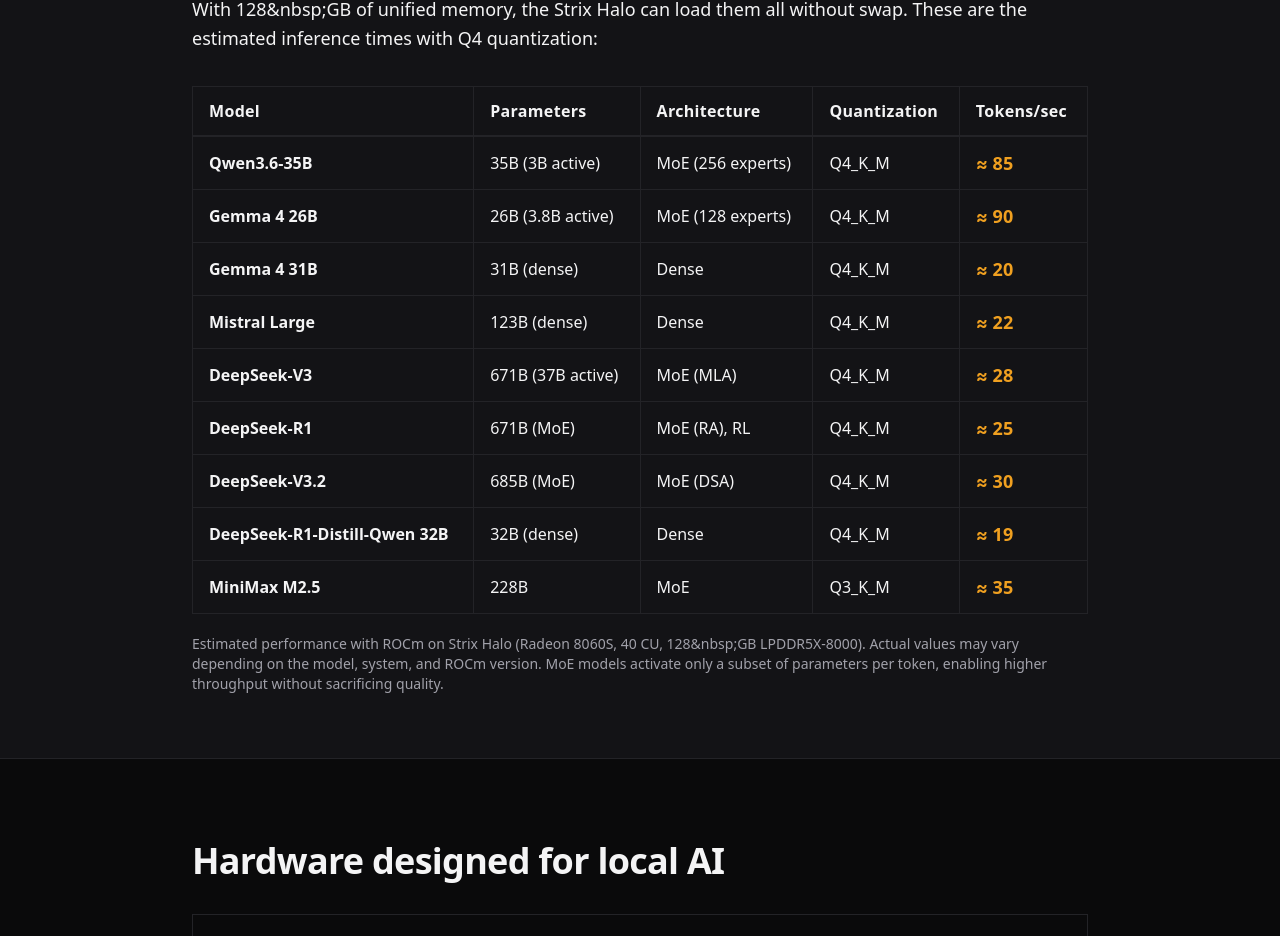
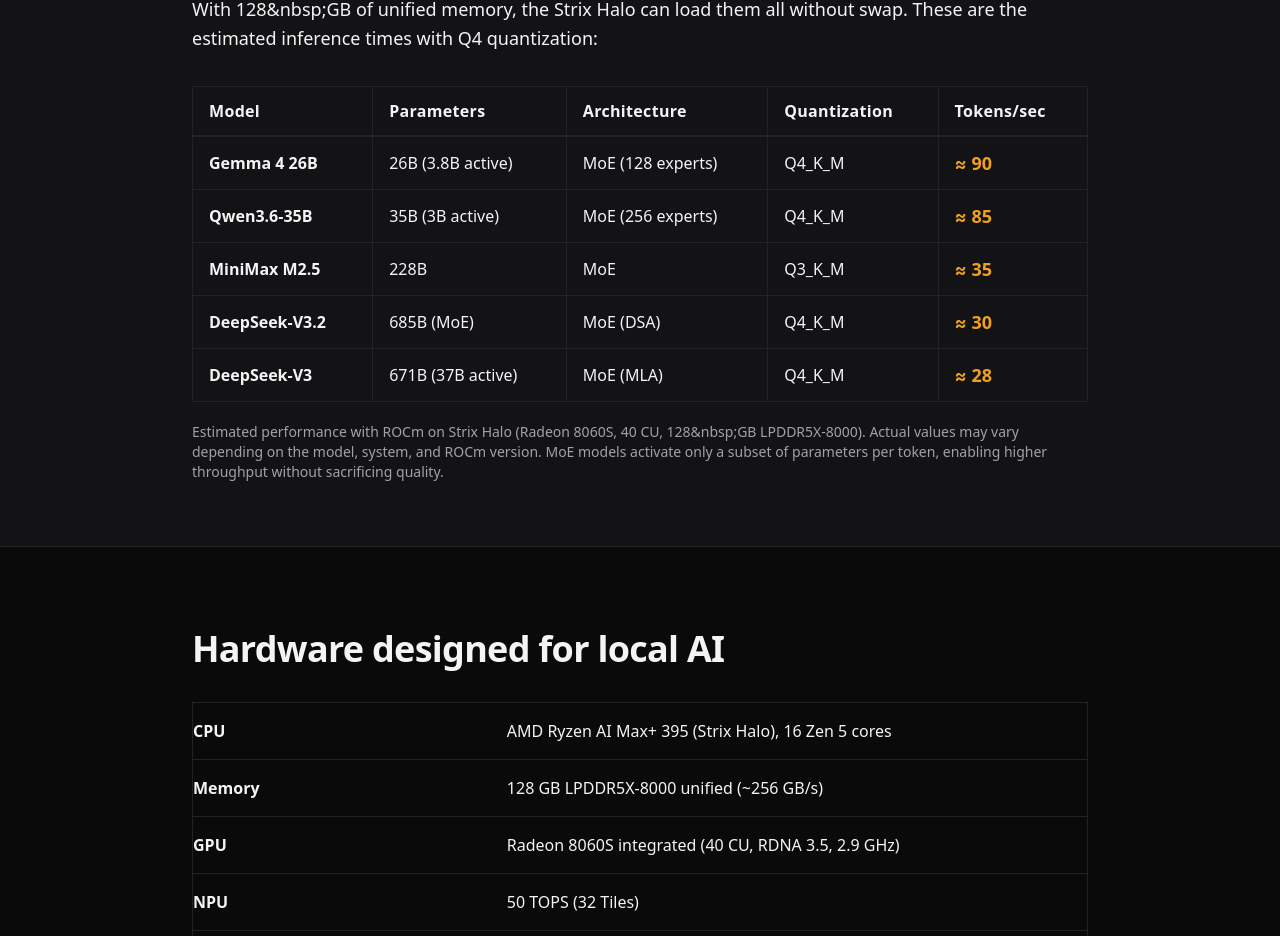
Before and after one commit to PovedaAqui/sovereign-ai-landing, a Next.js app: page / in a window 1280 px wide. Shown: the part 2300-3236 px from the top of the page. Built offline with nearby package versions, Linux system fonts and the light colour scheme.

Commit message:
Filter performance table to top 5 models by tokens/sec
- Gemma 4 26B (≈90 t/s)
- Qwen3.6-35B (≈85 t/s)
- MiniMax M2.5 (≈35 t/s)
- DeepSeek-V3.2 (≈30 t/s)
- DeepSeek-V3 (≈28 t/s)

```diff
--- a/src/app/page.tsx
+++ b/src/app/page.tsx
@@ -271,15 +271,11 @@
               </thead>
               <tbody>
                 {[
+                  ["Gemma 4 26B", "26B (3.8B active)", "MoE (128 experts)", "Q4_K_M", "≈ 90"],
                   ["Qwen3.6-35B", "35B (3B active)", "MoE (256 experts)", "Q4_K_M", "≈ 85"],
-                  ["Gemma 4 26B", "26B (3.8B active)", "MoE (128 experts)", "Q4_K_M", "≈ 90"],
-                  ["Gemma 4 31B", "31B (dense)", "Dense", "Q4_K_M", "≈ 20"],
-                  ["Mistral Large", "123B (dense)", "Dense", "Q4_K_M", "≈ 22"],
+                  ["MiniMax M2.5", "228B", "MoE", "Q3_K_M", "≈ 35"],
+                  ["DeepSeek-V3.2", "685B (MoE)", "MoE (DSA)", "Q4_K_M", "≈ 30"],
                   ["DeepSeek-V3", "671B (37B active)", "MoE (MLA)", "Q4_K_M", "≈ 28"],
-                  ["DeepSeek-R1", "671B (MoE)", "MoE (RA), RL", "Q4_K_M", "≈ 25"],
-                  ["DeepSeek-V3.2", "685B (MoE)", "MoE (DSA)", "Q4_K_M", "≈ 30"],
-                  ["DeepSeek-R1-Distill-Qwen 32B", "32B (dense)", "Dense", "Q4_K_M", "≈ 19"],
-                  ["MiniMax M2.5", "228B", "MoE", "Q3_K_M", "≈ 35"],
                 ].map(([model, params, arch, quant, tps]) => (
                   <tr
                     key={model}
```
